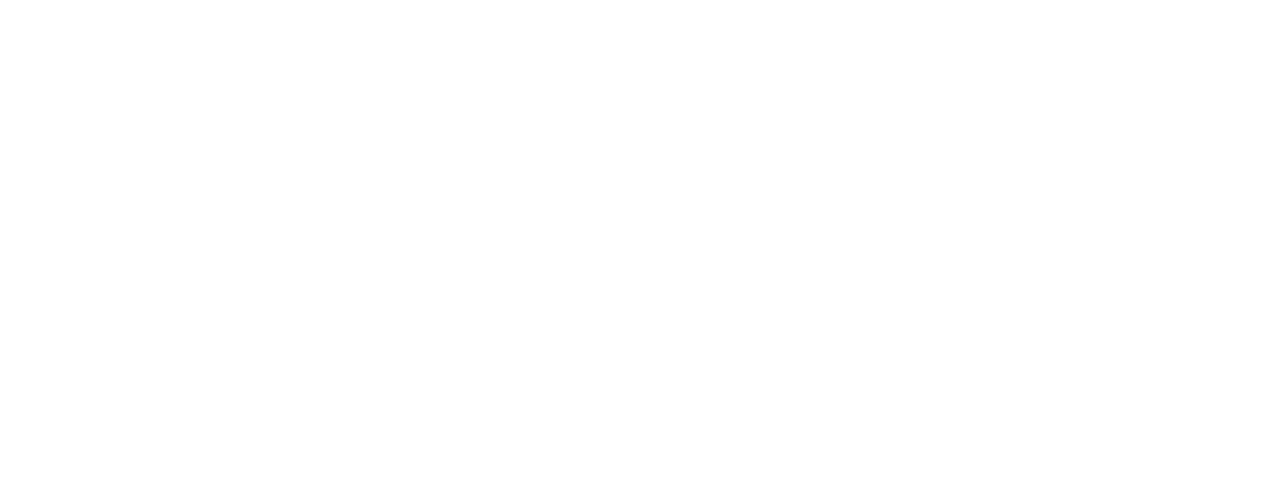
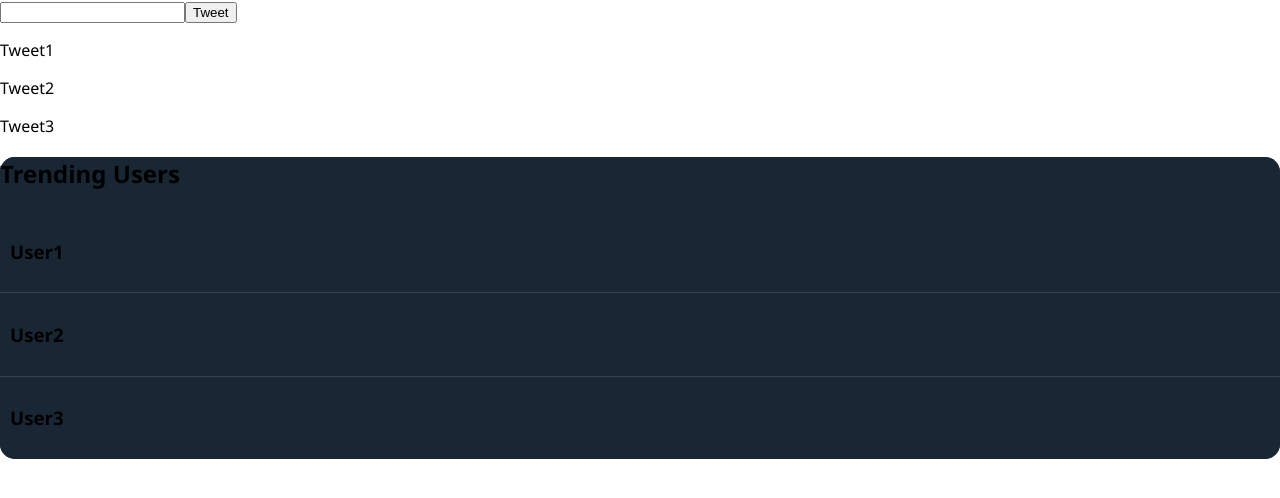
Before and after one commit to olukukoyi/twitter-clone-322-ccny, a React (Vite) app in the folder client/: page /homepage in a window 1280 px wide. Before the commit this address had no page. Shown: the top 498 px of the page. Built offline with nearby package versions, Linux system fonts and the light colour scheme.

Commit message:
Update hompage

```diff
--- a/client/src/App.jsx
+++ b/client/src/App.jsx
@@ -1,6 +1,7 @@
 import { Routes, Route, Link, BrowserRouter } from 'react-router-dom';
 import Login from './pages/Login/Login';
 import Signup from './pages/Signup/Signup';
+import Homepage from './pages/Homepage/Homepage';
 import './App.css';
 
 function App() {
@@ -11,6 +12,7 @@
                 <Route path="/" element={<Login />}></Route>
                 <Route path="/signup" element={<Signup />}></Route>
                 <Route path="/login" element={<Login />}></Route>
+                <Route path="/homepage" element={<Homepage />}></Route>
             </Routes>
         </div>
         </BrowserRouter>
--- a/client/src/pages/Homepage/Homepage.jsx
+++ b/client/src/pages/Homepage/Homepage.jsx
@@ -1,7 +1,7 @@
 import React from 'react';
 import Feed from './Feed.jsx';
 import TweetInput from './TweetInput.jsx';
-import Sidebar from './Sidebar.jsx';
+import Sidebar from '../Components/Sidebar/SideBar.jsx';
 import './HomePage.css';
 
 function HomePage() {
```
Also changed, not shown: client/src/pages/Components/Sidebar/SideBar.css (renamed from client/src/pages/Homepage/SideBar.css), client/src/pages/Components/Sidebar/SideBar.jsx (renamed from client/src/pages/Homepage/SideBar.jsx).
